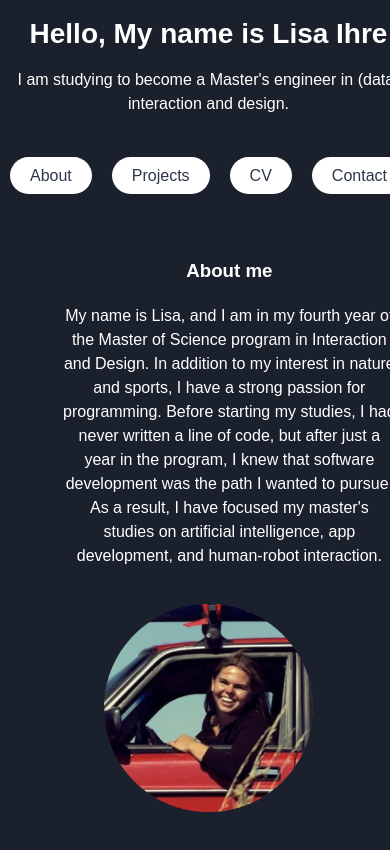
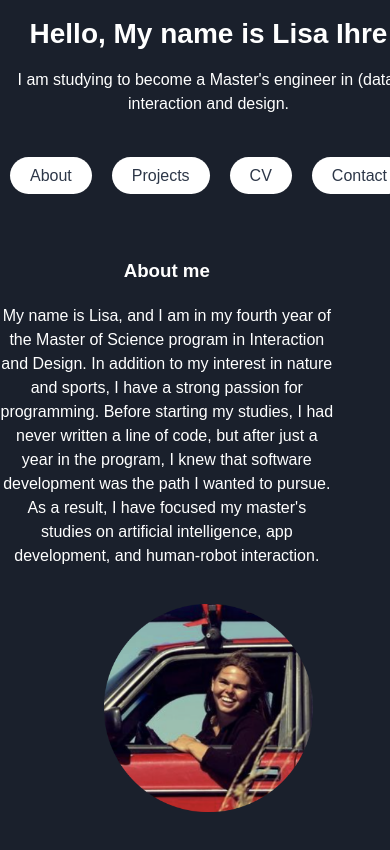
Before and after one commit to id21lie/portfolio_upd, a React (Vite) app: page /portfolio_upd/about in a window 390 px wide. Shown: the top 850 px of the page. Built offline with nearby package versions, Linux system fonts and the light colour scheme.

Commit message:
updated css

```diff
--- a/src/Portfolio.css
+++ b/src/Portfolio.css
@@ -292,6 +292,7 @@ h1 span {
 
   .body{
     max-width: 100%;
+    padding: 5%;
   }
 
   .container {
@@ -350,7 +351,7 @@ h1 span {
   .aboutme-text {
     width: 80%;
     text-align: center;
-    margin-left: 15%;
+
   }
 
   .project-title{
```
